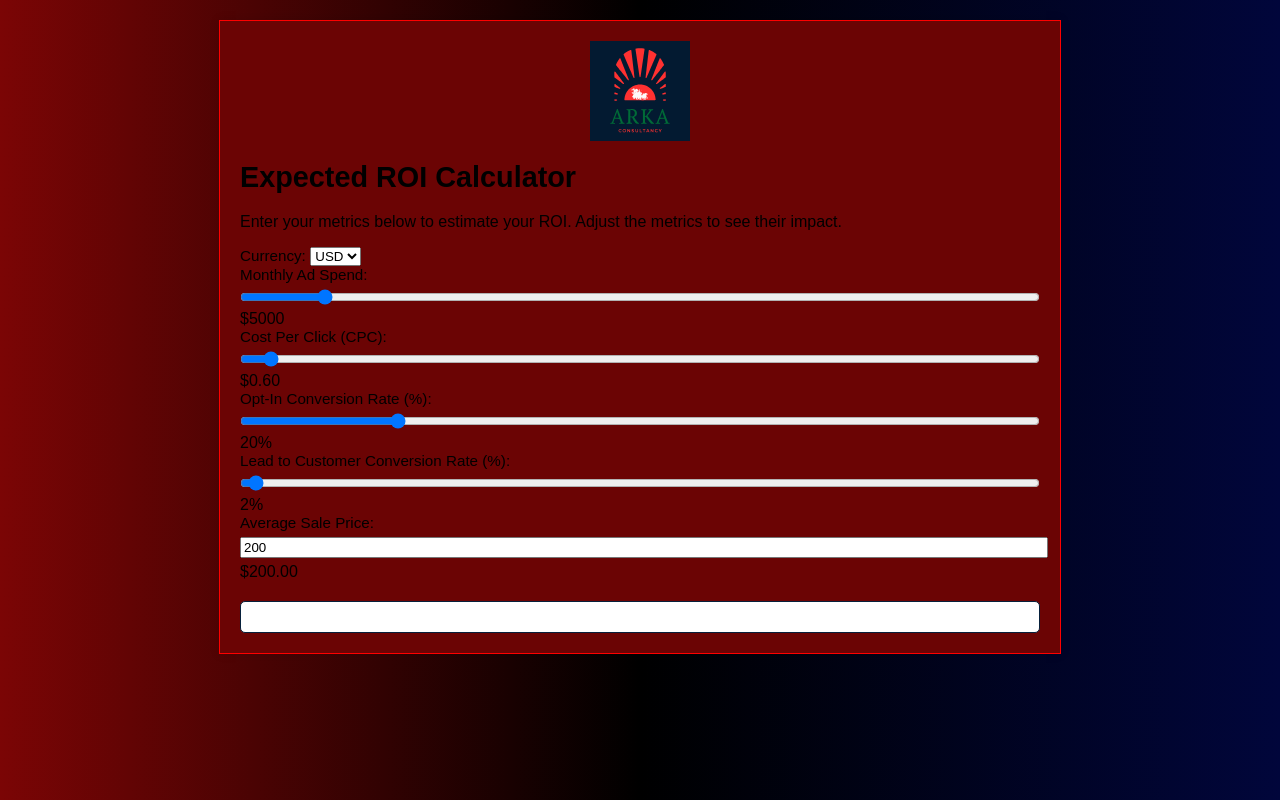
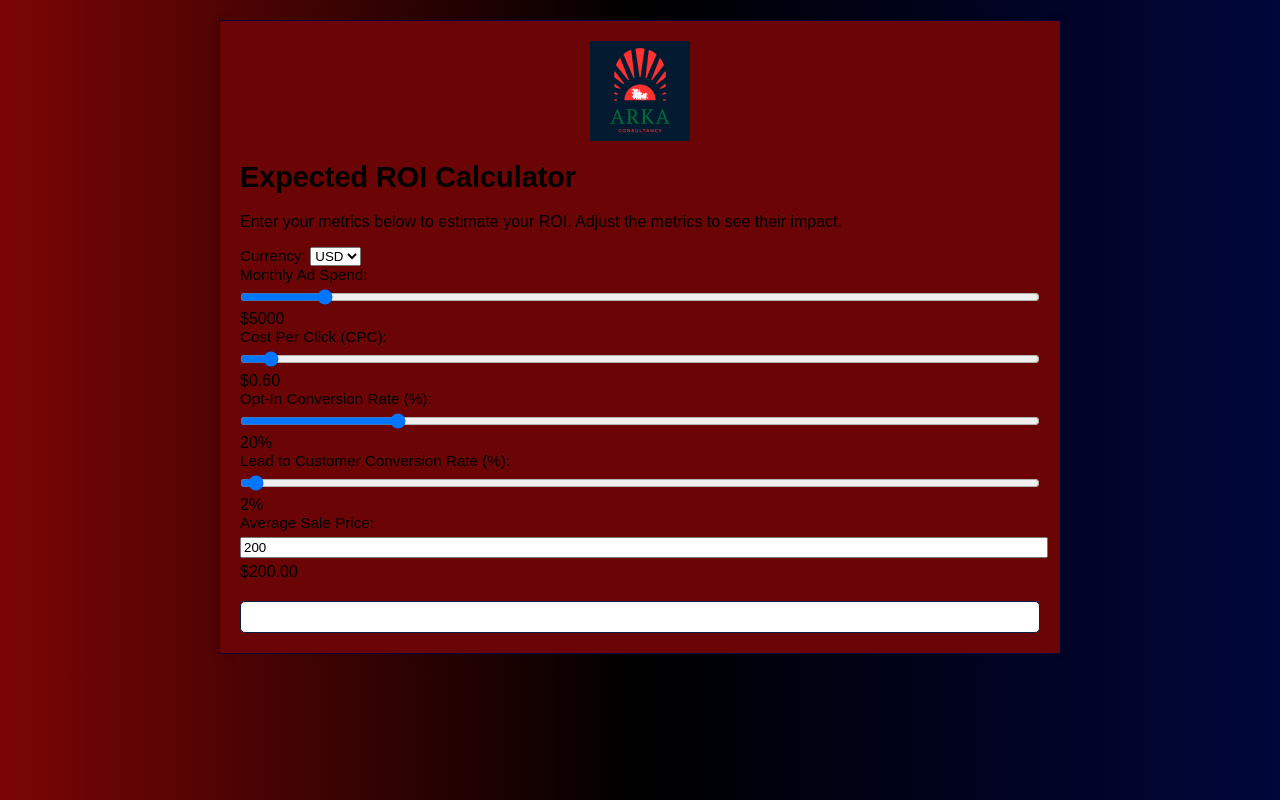
Before and after one commit to akashn-1412/roi_calculator, a Flask app: page / in a window 1280 px wide. Run offline with Flask 3, Linux system fonts and the light colour scheme.

Commit message:
Update styles.css

```diff
--- a/static/styles.css
+++ b/static/styles.css
@@ -14,7 +14,7 @@
     max-width: 800px; /* Define a max width for the container */
     margin: 0 auto; /* Center the container */
     padding: 20px;
-    border: 0.7px solid red; /* Add border */
+    border: 0.7px solid #01063b; /* Add border */
     background-color: rgb(107, 4, 4); /* White background for the container */
     box-shadow: 0 0 10px rgba(0, 0, 0, 0.1); /* Optional shadow */
 }
```
